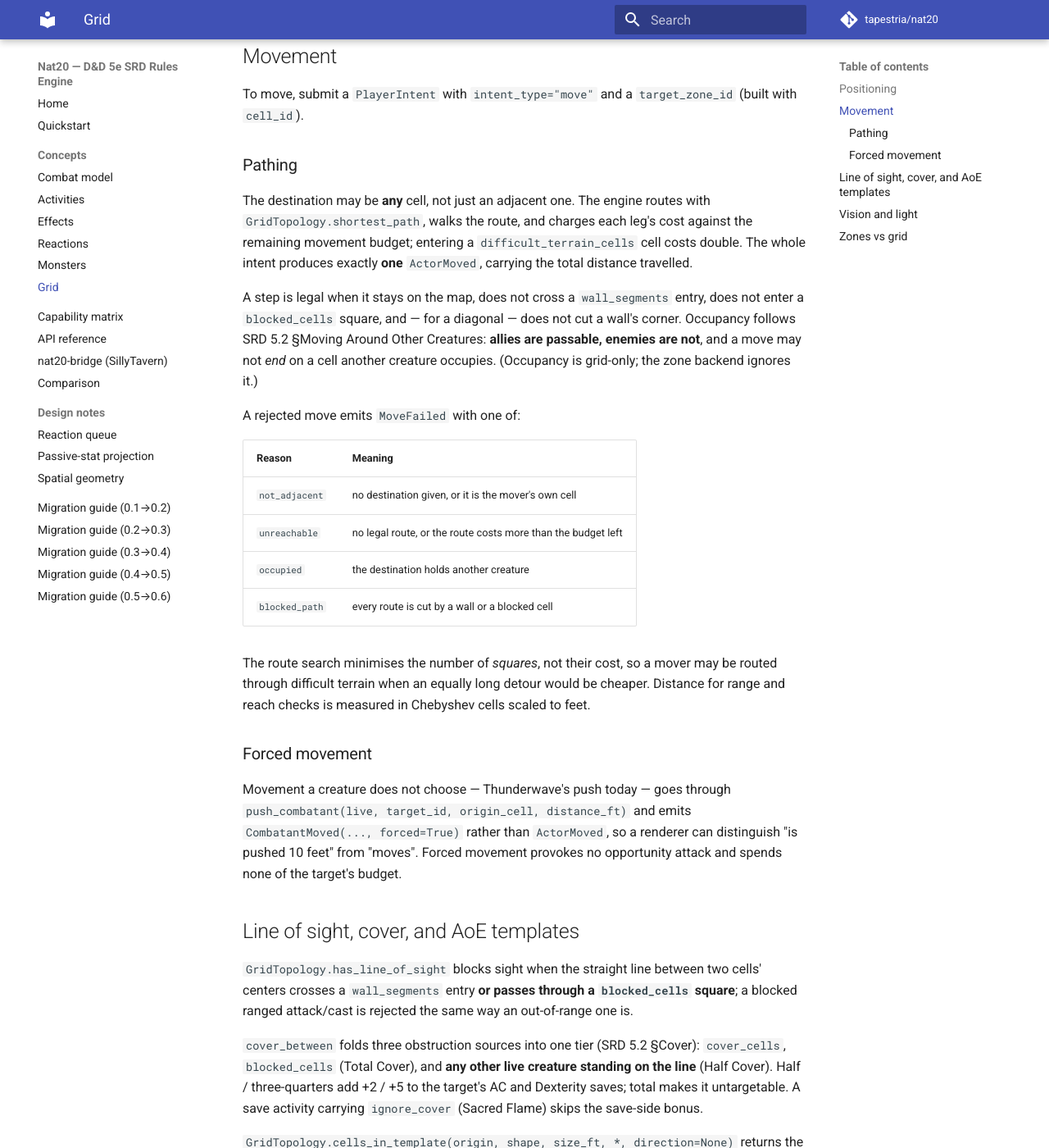
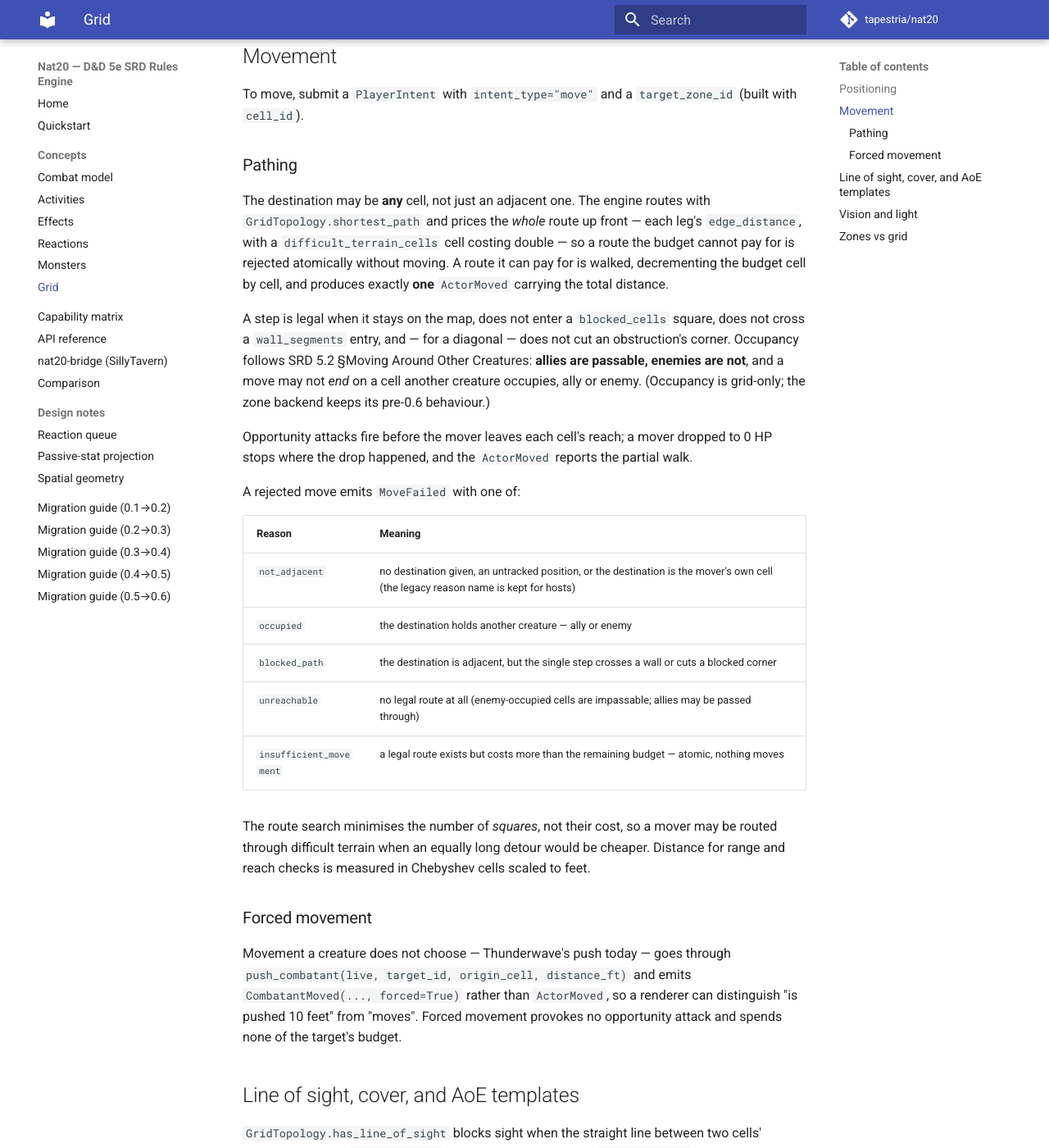
Before and after one commit to tapestria/nat20, an MkDocs documentation site: the page built from docs/concepts/grid.md, in a window 1280 px wide and 1400 px high, scrolled down 851 px. Shown: the whole window at 82% size. Built offline with MkDocs 1.6.1 and Material for MkDocs 9.7.7, drawn with Linux system fonts in a browser that asks for light colours; comment, search, counter and statistics services are not loaded.

Commit message:
docs: correct the MoveFailed reason table against _handle_move
unreachable is "no legal route"; an over-budget route is the pre-existing
insufficient_movement and rejects atomically, and blocked_path is the
adjacent-destination case only. Also notes the probe count bump in the
documentation-drift entry.

Co-Authored-By: Claude Fable 5 <noreply@anthropic.com>

```diff
--- a/docs/concepts/grid.md
+++ b/docs/concepts/grid.md
@@ -37,25 +37,32 @@ To move, submit a `PlayerIntent` with `intent_type="move"` and a
 ### Pathing
 
 The destination may be **any** cell, not just an adjacent one. The engine routes
-with `GridTopology.shortest_path`, walks the route, and charges each leg's cost
-against the remaining movement budget; entering a `difficult_terrain_cells` cell
-costs double. The whole intent produces exactly **one** `ActorMoved`, carrying
-the total distance travelled.
+with `GridTopology.shortest_path` and prices the *whole* route up front — each
+leg's `edge_distance`, with a `difficult_terrain_cells` cell costing double — so
+a route the budget cannot pay for is rejected atomically without moving. A route
+it can pay for is walked, decrementing the budget cell by cell, and produces
+exactly **one** `ActorMoved` carrying the total distance.
 
-A step is legal when it stays on the map, does not cross a `wall_segments`
-entry, does not enter a `blocked_cells` square, and — for a diagonal — does not
-cut a wall's corner. Occupancy follows SRD 5.2 §Moving Around Other Creatures:
-**allies are passable, enemies are not**, and a move may not *end* on a cell
-another creature occupies. (Occupancy is grid-only; the zone backend ignores it.)
+A step is legal when it stays on the map, does not enter a `blocked_cells`
+square, does not cross a `wall_segments` entry, and — for a diagonal — does not
+cut an obstruction's corner. Occupancy follows SRD 5.2 §Moving Around Other
+Creatures: **allies are passable, enemies are not**, and a move may not *end* on
+a cell another creature occupies, ally or enemy. (Occupancy is grid-only; the
+zone backend keeps its pre-0.6 behaviour.)
+
+Opportunity attacks fire before the mover leaves each cell's reach; a mover
+dropped to 0 HP stops where the drop happened, and the `ActorMoved` reports the
+partial walk.
 
 A rejected move emits `MoveFailed` with one of:
 
 | Reason | Meaning |
 |---|---|
-| `not_adjacent` | no destination given, or it is the mover's own cell |
-| `unreachable` | no legal route, or the route costs more than the budget left |
-| `occupied` | the destination holds another creature |
-| `blocked_path` | every route is cut by a wall or a blocked cell |
+| `not_adjacent` | no destination given, an untracked position, or the destination is the mover's own cell (the legacy reason name is kept for hosts) |
+| `occupied` | the destination holds another creature — ally or enemy |
+| `blocked_path` | the destination is adjacent, but the single step crosses a wall or cuts a blocked corner |
+| `unreachable` | no legal route at all (enemy-occupied cells are impassable; allies may be passed through) |
+| `insufficient_movement` | a legal route exists but costs more than the remaining budget — atomic, nothing moves |
 
 The route search minimises the number of *squares*, not their cost, so a mover
 may be routed through difficult terrain when an equally long detour would be
```
Also changed, not shown: BACKLOG.md (+2 -2 lines), docs/migration/v0.5-to-v0.6.md (+11 -8 lines).
